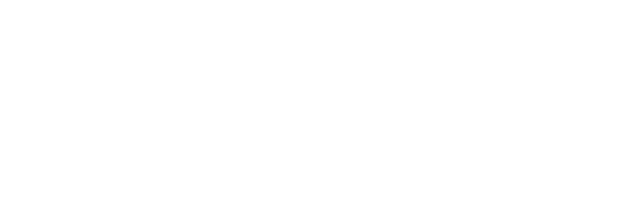
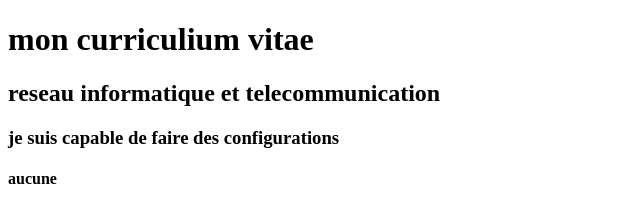
Before and after one commit to mouyassaibk1/git-mon-cv, a plain HTML site: page index.html in a window 1280 px wide. Shown: the whole page, without its empty margins (0-640 px from the left). Drawn offline with Linux system fonts and the light colour scheme.

Commit message:
Update index.html

```diff
--- a/index.html
+++ b/index.html
@@ -7,6 +7,9 @@
     <title>mon cv</title>
 </head>
 <body>
-
+    <h1> mon curriculium vitae</h1>
+  <h2>reseau informatique et telecommunication</h2>
+  <h3>je suis capable de faire des configurations </h3>
+  <h4> aucune</h4>
 </body>
 </html>
```
